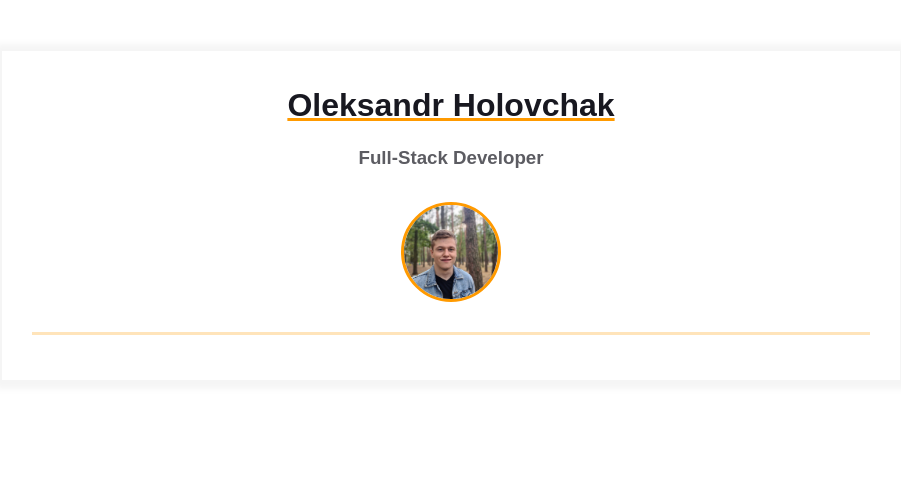
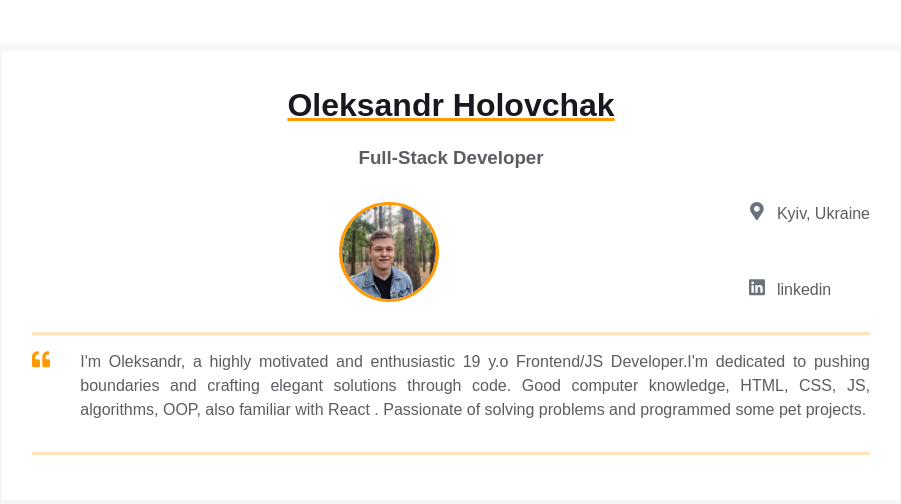
Before and after one commit to Oleksandr511/homepage, a plain HTML site: page index.html in a window 1280 px wide. Shown: the whole page, without its empty margins (189-1090 px from the left). Drawn offline with Linux system fonts and the light colour scheme.

Commit message:
Added contact info

```diff
--- a/index.html
+++ b/index.html
@@ -23,7 +23,58 @@
               <img class="contact-info__avatar" src="assets/avatar.png" alt="Avatar" />
             </div>
 
-            <div class="contact-info__block"></div>
+            <div class="contact-info__block">
+              <a href="" rel="author" class="contact-info__item">
+                <div class="contact-info__item-icon-wrapper">
+                  <svg class="contact-info__item-icon" xmlns="http://www.w3.org/2000/svg" viewBox="0 0 384 512">
+                    <path d="M172.268 501.67C26.97 291.031 0 269.413 0 192 0 85.961 85.961 0 192
+                      0s192 85.961 192 192c0 77.413-26.97 99.031-172.268 309.67-9.535
+                      13.774-29.93 13.773-39.464 0zM192 272c44.183 0 80-35.817
+                      80-80s-35.817-80-80-80-80 35.817-80 80 35.817 80 80 80z"></path>
+                  </svg>
+                </div>
+                <span>Kyiv, Ukraine</span>
+              </a>
+              <a href="https://www.linkedin.com/in/oleksandr-holovchak-17b421256/" rel="author" class="contact-info__item">
+                <div class="contact-info__item-icon-wrapper">
+                  <svg class="contact-info__item-icon" xmlns="http://www.w3.org/2000/svg" viewBox="0 0 448 512">
+                    <path d="M416 32H31.9C14.3 32 0 46.5 0 64.3v383.4C0 465.5 14.3 480 31.9
+        480H416c17.6 0 32-14.5 32-32.3V64.3c0-17.8-14.4-32.3-32-32.3zM135.4
+        416H69V202.2h66.5V416zm-33.2-243c-21.3 0-38.5-17.3-38.5-38.5S80.9 96
+        102.2 96c21.2 0 38.5 17.3 38.5 38.5 0 21.3-17.2 38.5-38.5 38.5zm282.1
+        243h-66.4V312c0-24.8-.5-56.7-34.5-56.7-34.6 0-39.9 27-39.9
+        54.9V416h-66.4V202.2h63.7v29.2h.9c8.9-16.8 30.6-34.5 62.9-34.5 67.2
+        0 79.7 44.3 79.7 101.9V416z"></path>
+                  </svg>
+                </div>
+                <span>linkedin</span>
+              </a>
+            </div>
+          </div>
+        </div>
+      </div>
+      <div class="container">
+        <div class="resume__block">
+          <div class="intro">
+            <div class="intro__icon-wrapper">
+              <svg class="intro__icon" xmlns="http://www.w3.org/2000/svg" viewBox="0 0 512 512">
+                <path d="M464 256h-80v-64c0-35.3 28.7-64 64-64h8c13.3 0 24-10.7
+                  24-24V56c0-13.3-10.7-24-24-24h-8c-88.4 0-160 71.6-160 160v240c0
+                  26.5 21.5 48 48 48h128c26.5 0 48-21.5
+                  48-48V304c0-26.5-21.5-48-48-48zm-288 0H96v-64c0-35.3 28.7-64
+                  64-64h8c13.3 0 24-10.7 24-24V56c0-13.3-10.7-24-24-24h-8C71.6
+                  32 0 103.6 0 192v240c0 26.5 21.5 48 48 48h128c26.5 0 48-21.5
+                  48-48V304c0-26.5-21.5-48-48-48z"></path>
+              </svg>
+            </div>
+            <p class="intro_text">
+              I'm Oleksandr, a highly motivated and enthusiastic 19 y.o Frontend/JS
+              Developer.I'm dedicated to pushing boundaries and crafting elegant
+              solutions through code. Good computer knowledge, HTML, CSS, JS,
+              algorithms, OOP, also familiar with React .
+              Passionate of solving problems and programmed some
+              pet projects.
+            </p>
           </div>
         </div>
       </div>
```
